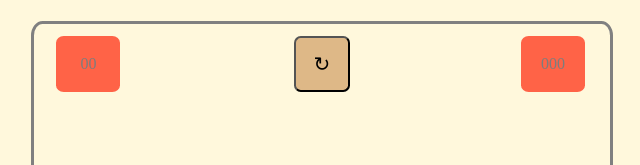
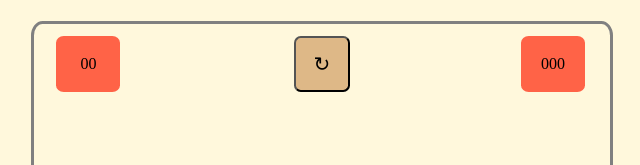
Before and after one commit to benjaehyun/sweeper, a plain HTML site: page index.html in a window 1280 px wide. Shown: the part 171-336 px from the top of the page, 318-958 px from the left. Drawn offline with Linux system fonts and the light colour scheme.

Commit message:
update page deployment for readme updates and styling

```diff
--- a/css/main.css
+++ b/css/main.css
@@ -146,3 +146,7 @@ button > span {
 .result {
     display: none;
 }
+
+.top-bar {
+    color: black;
+}
```
